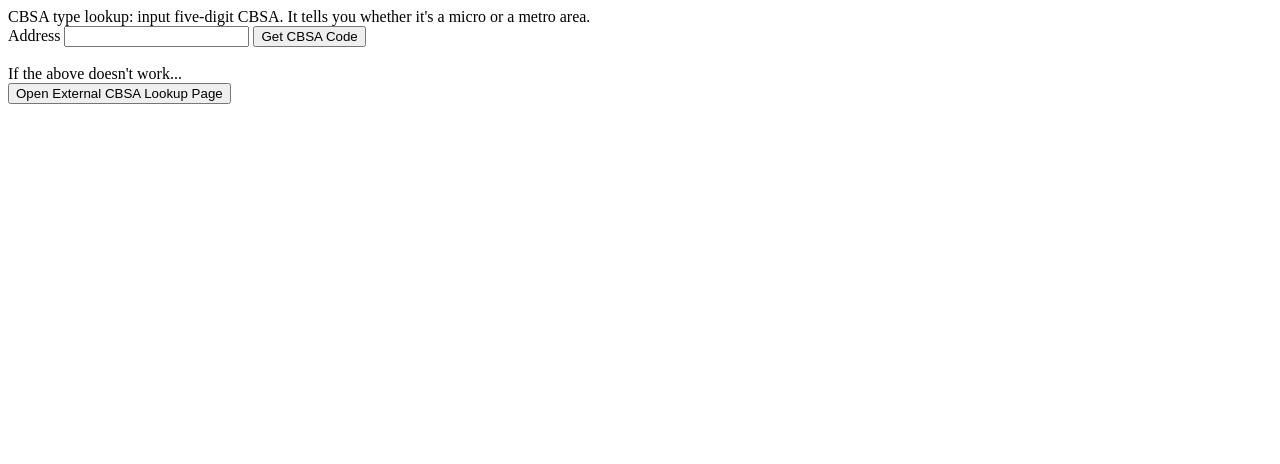
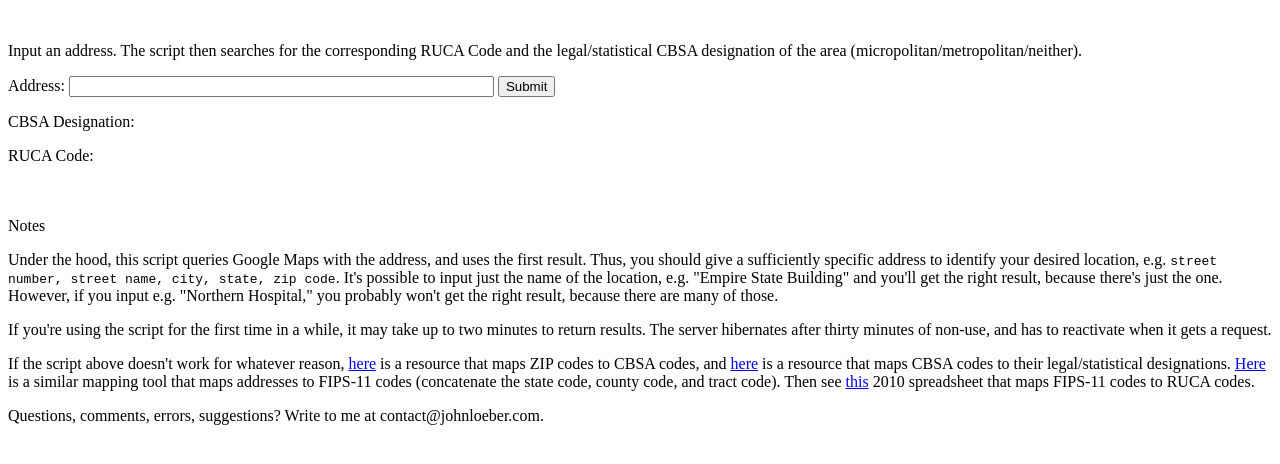
Before and after one commit to macoj/CBSA-RUCA-Lookup, a plain HTML site: page index.html in a window 1280 px wide. Drawn offline with nearby package versions, Linux system fonts and the light colour scheme.

Commit message:
this is done now... time to reorganize

```diff
--- a/functions.js
+++ /dev/null
@@ -1,23 +0,0 @@
-function openExternalCBSA(){
-    var cbsa = document.getElementById('cbsa').value;
-    window.open("http://tbed.org/demo/index.php?table_name=CBSA&function=details&items_table_name=Place&where_field=CBSA_Code&where_value=" + cbsa);
-}
-
-function getCBSACode(){
-    var address = document.getElementById('address').value;
-    document.getElementById('cbsatype').innerHTML = address;
-    $.ajax({
-      type: "GET",
-      url: "http://localhost:5000/",
-      data: {"address":address},
-      dataType: "jsonp",
-      success: function(returndata)
-      {
-        document.getElementById('cbsatype').innerHTML = JSON.stringify(returndata);
-      },
-      error: function(returndata)
-        {
-            alert(JSON.stringify(returndata));
-        }
-    });
-}
--- /dev/null
+++ b/getcbsa.js
@@ -0,0 +1,22 @@
+function getCBSACode(){
+    console.log("getCBSACOde() called.");
+    var address = document.getElementById('address').value;
+    document.getElementById('rucacode').innerHTML = "Searching...";
+    document.getElementById('cbsadesignation').innerHTML = "Searching...";
+    $.ajax({
+      type: "GET",
+      url: "http://localhost:5000/",
+      data: {"address":address},
+      dataType: "jsonp",
+      success: function(returndata)
+      {
+        document.getElementById('rucacode').innerHTML = returndata["RUCA_code"];
+        document.getElementById('cbsadesignation').innerHTML = returndata["CBSA_designation"];
+      },
+      error: function(returndata)
+        {
+            document.getElementById('rucacode').innerHTML = "Searching...";
+            document.getElementById('cbsadesignation').innerHTML = "Searching...";
+        }
+    });
+}
--- a/index.html
+++ b/index.html
@@ -1,26 +1,45 @@
 <html>
 
 <head>
-<title>RUCA and CBSA lookup tool</title>
+    <title>RUCA and CBSA lookup tool</title>
+    <link href="http://fonts.googleapis.com/css?family=Open+Sans" rel="stylesheet" type="text/css">
+    <link href='http://fonts.googleapis.com/css?family=Merriweather:400,300' rel='stylesheet' type='text/css'>
+    <link href="../globalstyle.css" rel="stylesheet" type="text/css">
 
     <script src="https://ajax.googleapis.com/ajax/libs/jquery/1.12.4/jquery.min.js"></script>
-    <script type="text/javascript" src="./functions.js"></script>
+    <script type="text/javascript" src="./getcbsa.js"></script>
 </head>
 
 <body>
+    <br>
 	<p>
-	CBSA type lookup: input five-digit CBSA. It tells you whether it's a micro or a metro area.
-	<br>
-	Address <input type="text" id="address">
-	<button onclick="getCBSACode()">Get CBSA Code</button>
+	Input an address. The script then searches for the corresponding RUCA Code and the
+    legal/statistical CBSA designation of the area (micropolitan/metropolitan/neither).
+        <form onsubmit="getCBSACode();return false;">
+        Address: <input type="text" size="50" id="address">
+        <input type="submit">
+    </form>
+
+	</p>
+    <p>CBSA Designation: <span id="cbsadesignation"></span></p>
+    <p>RUCA Code: <span id="rucacode"></span></p>
+
 	<br>
 	<br>
-	If the above doesn't work...
-	<br>
-	<button onclick="openExternalCBSA()">Open External CBSA Lookup Page</button>
-	</p>
-
-	<p id="cbsatype"></p>
+    <sh>Notes</sh>
+    <p>
+    Under the hood, this script queries Google Maps with the address, and uses the first result. Thus, you should give a sufficiently specific address to identify your desired location, e.g. <code>street number, street name, city, state, zip code</code>. It's possible to input just the name of the location, e.g. "Empire State Building" and you'll get the right result, because there's just the one. However, if you input e.g. "Northern Hospital," you probably won't get the right result, because there are many of those.
+    </p>
+    <p>
+    If you're using the script for the first time in a while, it may take up to two minutes to return results. The server hibernates after thirty minutes of non-use, and has to reactivate when it gets a request.
+    </p>
+    <p>
+	If the script above doesn't work for whatever reason, <a href="http://greatdata.com/cbsa-data">here</a> is a resource that maps ZIP codes to CBSA codes, and <a href="http://tbed.org/demo/?function=show_search_form&tablename=CBSA">here</a> is a resource that maps CBSA codes to their legal/statistical designations.
+    <a href="https://geomap.ffiec.gov/FFIECGeocMap/GeocodeMap1.aspx">Here</a> is a similar mapping tool that maps addresses to FIPS-11 codes (concatenate the state code, county code, and tract code). Then see <a href="http://www.ers.usda.gov/data-products/rural-urban-commuting-area-codes.aspx">this</a> 2010 spreadsheet that maps FIPS-11 codes to RUCA codes.
+    </p>
+    <p>
+    Questions, comments, errors, suggestions? Write to me at contact@johnloeber.com.
+    </p>
 </body>
 
 </html>
```
Also changed, not shown: 1 other file.
